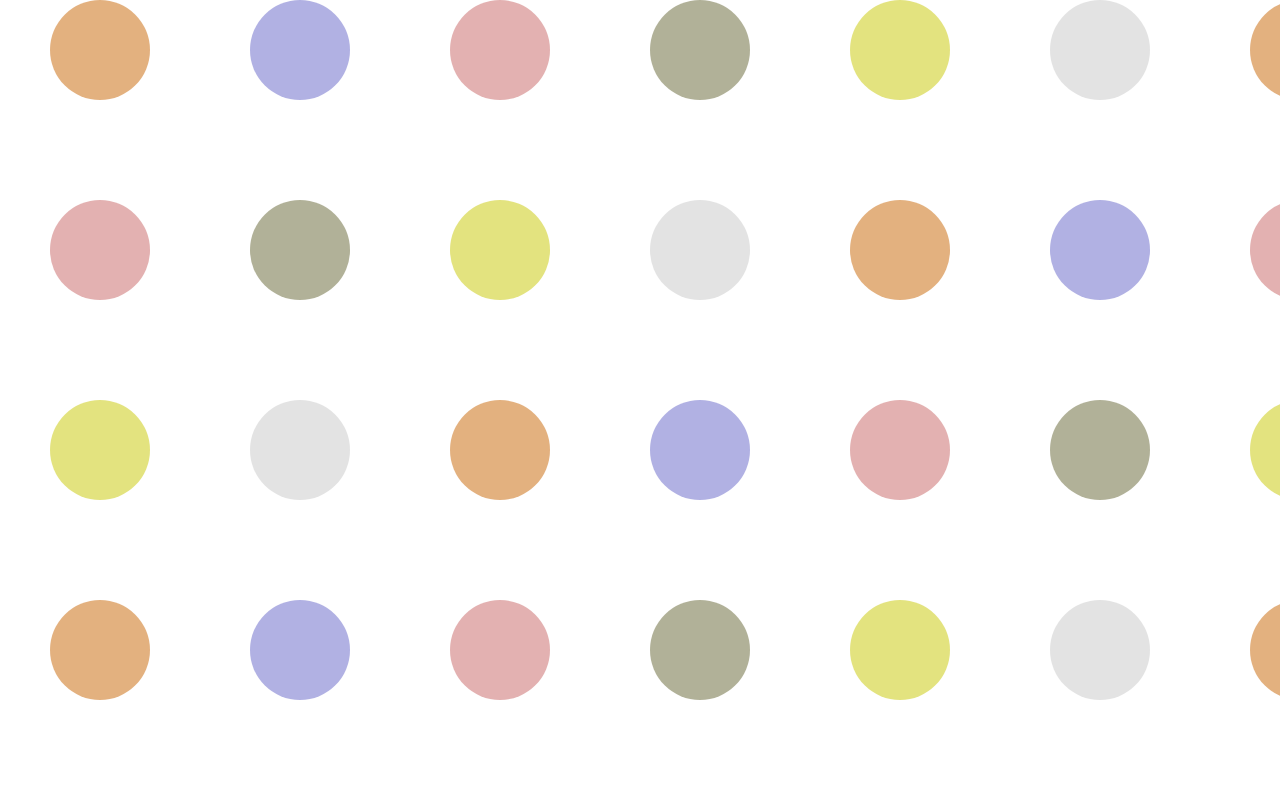
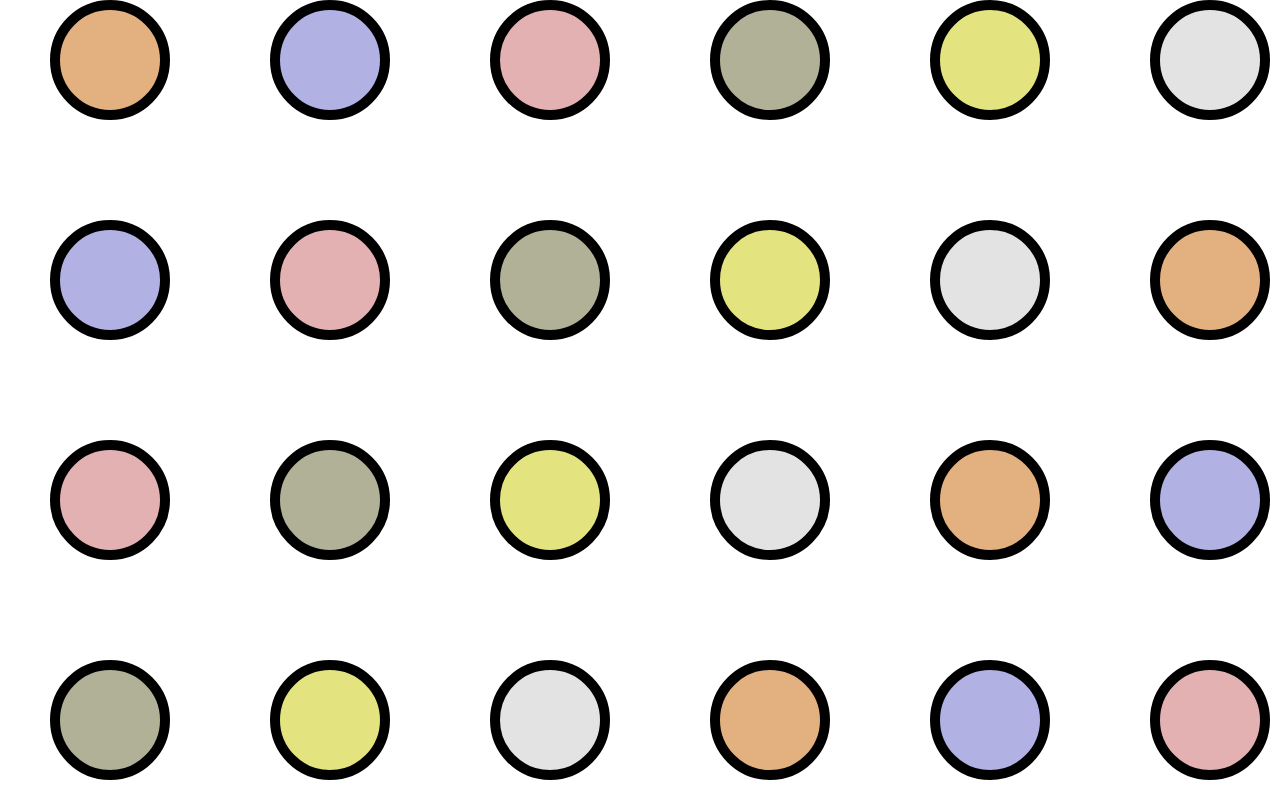
Before and after one commit to mmcdermott18/sp2020-avt217, a plain HTML site: page otw/index.html in a window 1280 px wide. Shown: the top 797 px of the page. Drawn offline with Linux system fonts and the light colour scheme.

Commit message:
Update main.css

```diff
--- a/otw/css/main.css
+++ b/otw/css/main.css
@@ -49,6 +49,8 @@ a few notes
   margin-left: 50px;
   /* change this number to round the corners of your shape. pick a percentage (25% for example) between 0 and 100%. if set to 50% it will become an oval or circle. */
   border-radius: 50%;
+  /* changes the kind of border, type solid, dashed, or dotted */
+  border-style: solid;
 }
 .block-2 {
   /* change this number to change the width of the shape make sure px is at the end of the number (100px for example) */
@@ -68,6 +70,8 @@ a few notes
   margin-left: 50px;
   /* change this number to round the corners of your shape. pick a percentage (25% for example) between 0 and 100%. if set to 50% it will become an oval or circle. */
   border-radius: 50%;
+  /* changes the kind of border, type solid, dashed, or dotted */
+  border-style: solid;
 }
 .block-3 {
   /* change this number to change the width of the shape make sure px is at the end of the number (100px for example) */
@@ -87,6 +91,8 @@ a few notes
   margin-left: 50px;
   /* change this number to round the corners of your shape. pick a percentage (25% for example) between 0 and 100%. if set to 50% it will become an oval or circle. */
   border-radius: 50%;
+  /* changes the kind of border, type solid, dashed, or dotted */
+  border-style: solid;
 }
 .block-4 {
   /* change this number to change the width of the shape make sure px is at the end of the number (100px for example) */
@@ -106,6 +112,8 @@ a few notes
   margin-left: 50px;
   /* change this number to round the corners of your shape. pick a percentage (25% for example) between 0 and 100%. if set to 50% it will become an oval or circle. */
   border-radius: 50%;
+  /* changes the kind of border, type solid, dashed, or dotted */
+  border-style: solid;
 }
 .block-5 {
   /* change this number to change the width of the shape make sure px is at the end of the number (100px for example) */
@@ -125,6 +133,8 @@ a few notes
   margin-left: 50px;
   /* change this number to round the corners of your shape. pick a percentage (25% for example) between 0 and 100%. if set to 50% it will become an oval or circle. */
   border-radius: 50%;
+  /* changes the kind of border, type solid, dashed, or dotted */
+  border-style: solid;
 }
 .block-6 {
   /* change this number to change the width of the shape make sure px is at the end of the number (100px for example) */
@@ -144,4 +154,6 @@ a few notes
   margin-left: 50px;
   /* change this number to round the corners of your shape. pick a percentage (25% for example) between 0 and 100%. if set to 50% it will become an oval or circle. */
   border-radius: 50%;
+  /* changes the kind of border, type solid, dashed, or dotted */
+  border-style: solid;
 }
```
